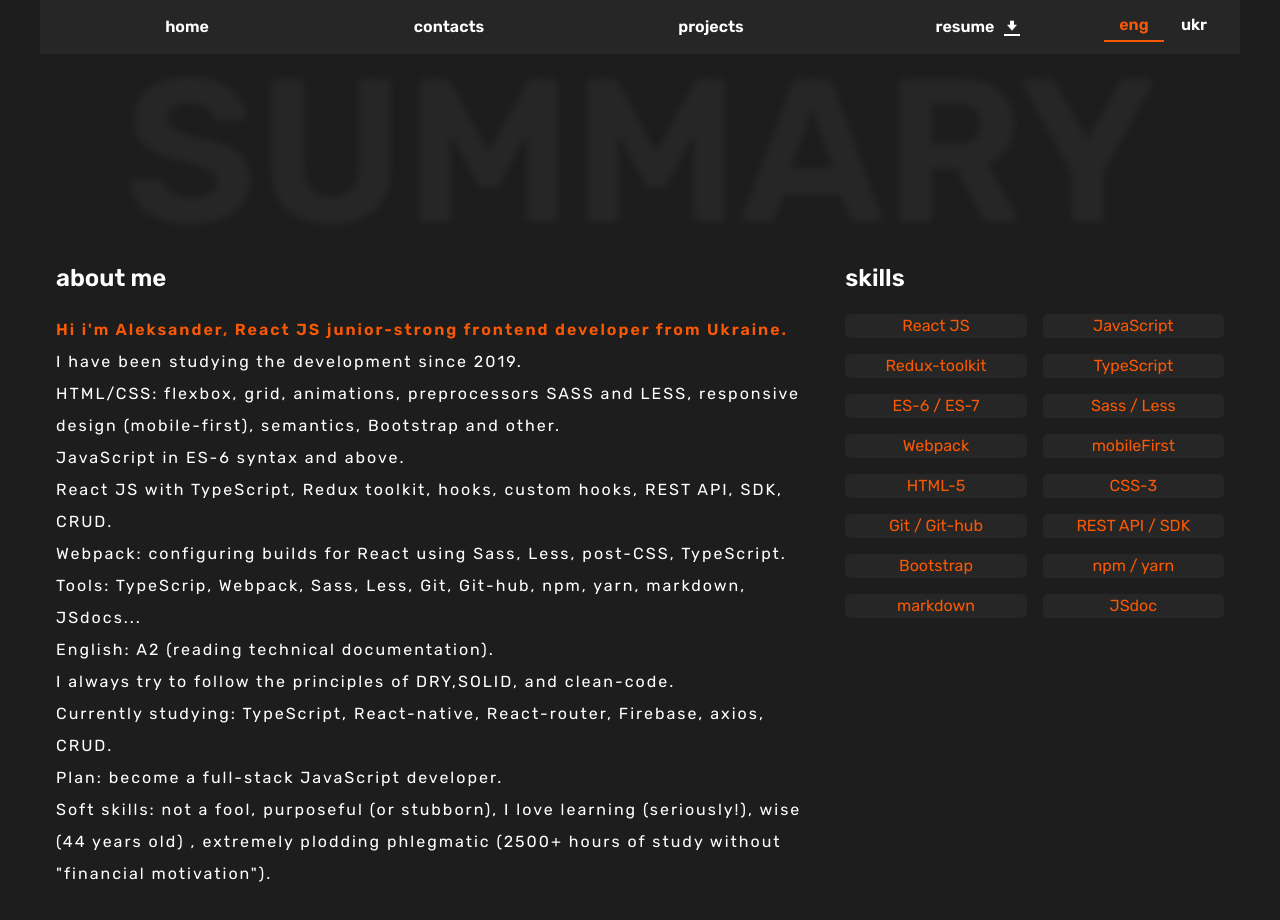
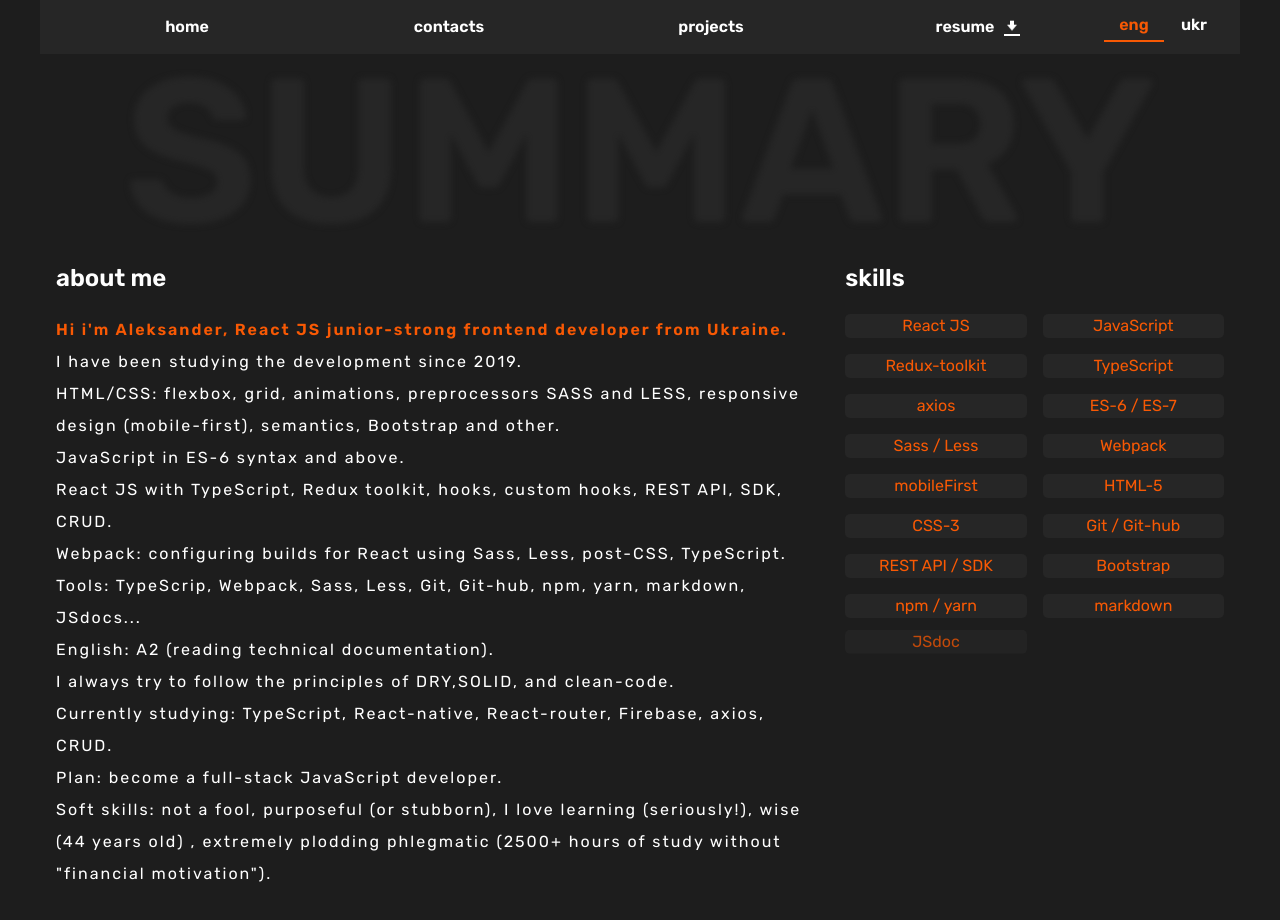
Before and after one commit to webioann/webpack-for-react, a React app: page / in a window 1280 px wide. Shown: the top 920 px of the page. Built offline with nearby package versions, Linux system fonts and the light colour scheme.

Commit message:
put axios on sills-data fix animation delay

```diff
--- a/src/data/skills_data.js
+++ b/src/data/skills_data.js
@@ -1,18 +1,19 @@
 export const skills_data = [
-    {title: 'React JS',     id: 1,  delay: "400ms" , textEng: 'text for tooltip'},
-    {title: 'JavaScript',   id: 2,  delay: "700ms" , textEng: 'text for tooltip'},
-    {title: 'Redux-toolkit',id: 3,  delay: "1000ms", textEng: 'text for tooltip'},
-    {title: 'TypeScript',   id: 4,  delay: "1300ms", textEng: 'text for tooltip'},
-    {title: 'ES-6 / ES-7',  id: 5,  delay: "1600ms", textEng: 'text for tooltip'},
-    {title: 'Sass / Less',  id: 6,  delay: "1900ms", textEng: 'text for tooltip'},
-    {title: 'Webpack',      id: 7,  delay: "2200ms", textEng: 'text for tooltip'},
-    {title: 'mobileFirst',  id: 8,  delay: "2500ms", textEng: 'text for tooltip'},
-    {title: 'HTML-5',       id: 9,  delay: "2800ms", textEng: 'text for tooltip'},
-    {title: 'CSS-3',        id: 10, delay: "3100ms", textEng: 'text for tooltip'},
-    {title: 'Git / Git-hub',id: 11, delay: "3400ms", textEng: 'text for tooltip'},
-    {title: 'REST API / SDK',  id: 12, delay: "3700ms", textEng: 'text for tooltip'},
-    {title: 'Bootstrap',    id: 13, delay: "4000ms", textEng: 'text for tooltip'},
-    {title: 'npm / yarn',   id: 14, delay: "4300ms", textEng: 'text for tooltip'},
-    {title: 'markdown',     id: 15, delay: "4600ms", textEng: 'text for tooltip'},
-    {title: 'JSdoc',        id: 16, delay: "4900ms", textEng: 'text for tooltip'},
+    {title: 'React JS',      id: 1,  delay: "400ms" , textEng: 'text for tooltip'},
+    {title: 'JavaScript',    id: 2,  delay: "700ms" , textEng: 'text for tooltip'},
+    {title: 'Redux-toolkit', id: 3,  delay: "1000ms", textEng: 'text for tooltip'},
+    {title: 'TypeScript',    id: 4,  delay: "1300ms", textEng: 'text for tooltip'},
+    {title: 'axios',         id: 5,  delay: "1600ms", textEng: 'text for tooltip'},
+    {title: 'ES-6 / ES-7',   id: 6,  delay: "1900ms", textEng: 'text for tooltip'},
+    {title: 'Sass / Less',   id: 7,  delay: "2200ms", textEng: 'text for tooltip'},
+    {title: 'Webpack',       id: 8,  delay: "2500ms", textEng: 'text for tooltip'},
+    {title: 'mobileFirst',   id: 9,  delay: "2800ms", textEng: 'text for tooltip'},
+    {title: 'HTML-5',        id: 10, delay: "3100ms", textEng: 'text for tooltip'},
+    {title: 'CSS-3',         id: 11, delay: "3400ms", textEng: 'text for tooltip'},
+    {title: 'Git / Git-hub', id: 12, delay: "3700ms", textEng: 'text for tooltip'},
+    {title: 'REST API / SDK',id: 13, delay: "4000ms", textEng: 'text for tooltip'},
+    {title: 'Bootstrap',     id: 14, delay: "4300ms", textEng: 'text for tooltip'},
+    {title: 'npm / yarn',    id: 15, delay: "4600ms", textEng: 'text for tooltip'},
+    {title: 'markdown',      id: 16, delay: "4900ms", textEng: 'text for tooltip'},
+    {title: 'JSdoc',         id: 17, delay: "5200ms", textEng: 'text for tooltip'},
 ];
```
